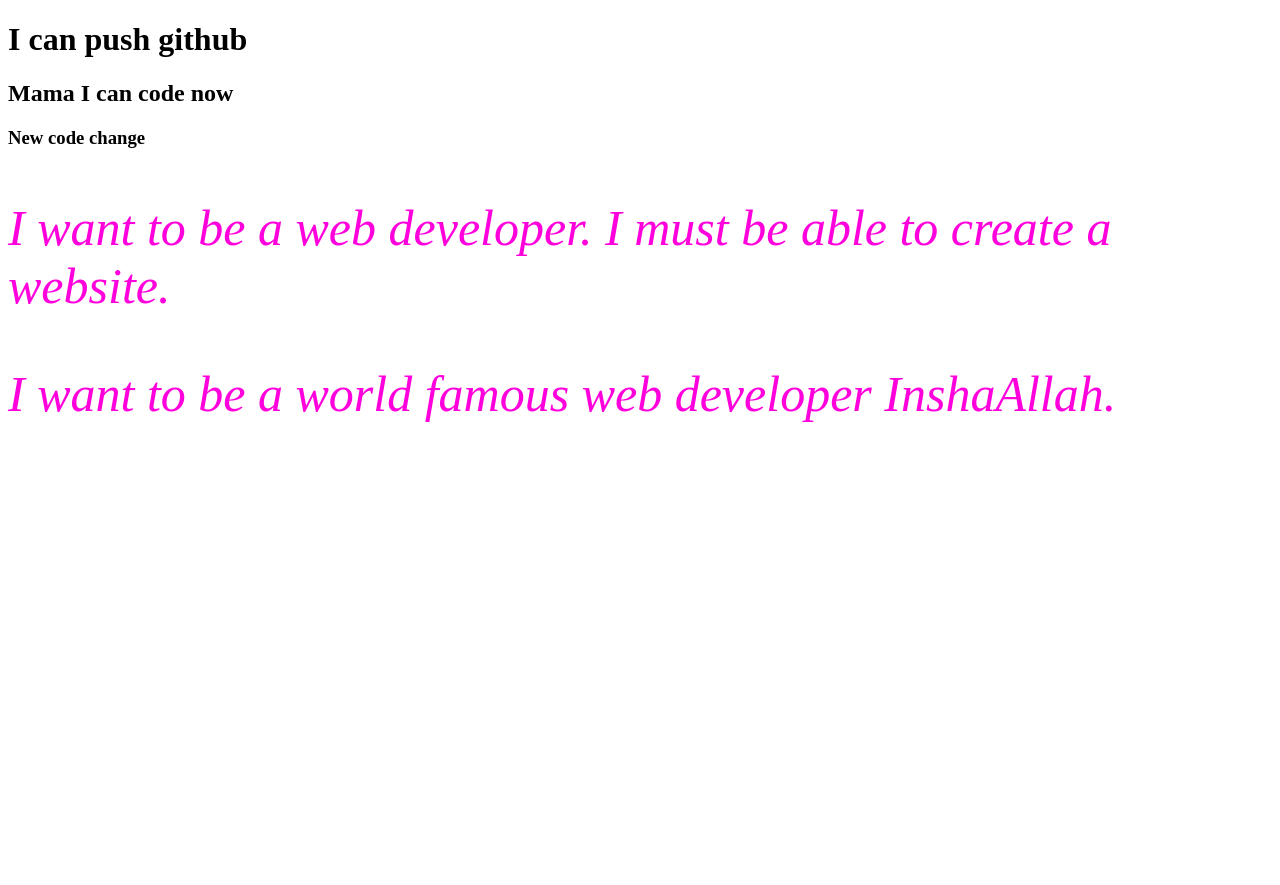
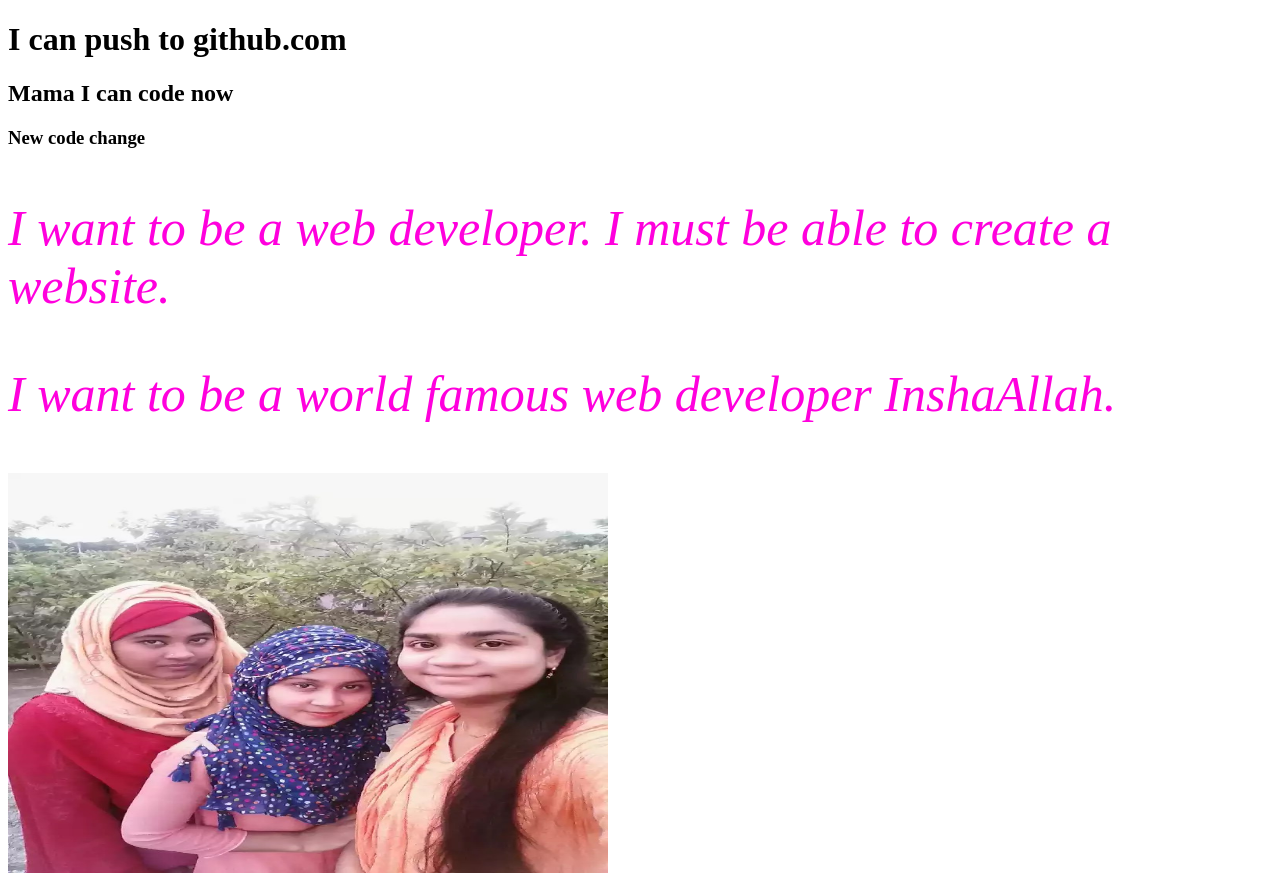
Before and after one commit to masum-2020/my-second-repo-23, a plain HTML site: page index.html in a window 1280 px wide. Before the commit the page ends 800 px from the top, so only its background shows below. Drawn offline with Linux system fonts and the light colour scheme.

Commit message:
image added

```diff
--- a/index.html
+++ b/index.html
@@ -8,10 +8,11 @@
     <link rel="stylesheet" href="style.css">
 </head>
 <body>
-    <h1>I can push github</h1>
+    <h1>I can push to github.com</h1>
     <h2>Mama I can code now</h2>
     <h3>New code change</h3>
     <p>I want to be a web developer. I must be able to create a website.</p>
     <p>I want to be a world famous web developer InshaAllah.</p>
+    <img src="images/pic1.jpg" height="400" width="600" alt="">
 </body>
 </html>
```
Also changed, not shown: images/pic1.JPG (added), 1 other file.
